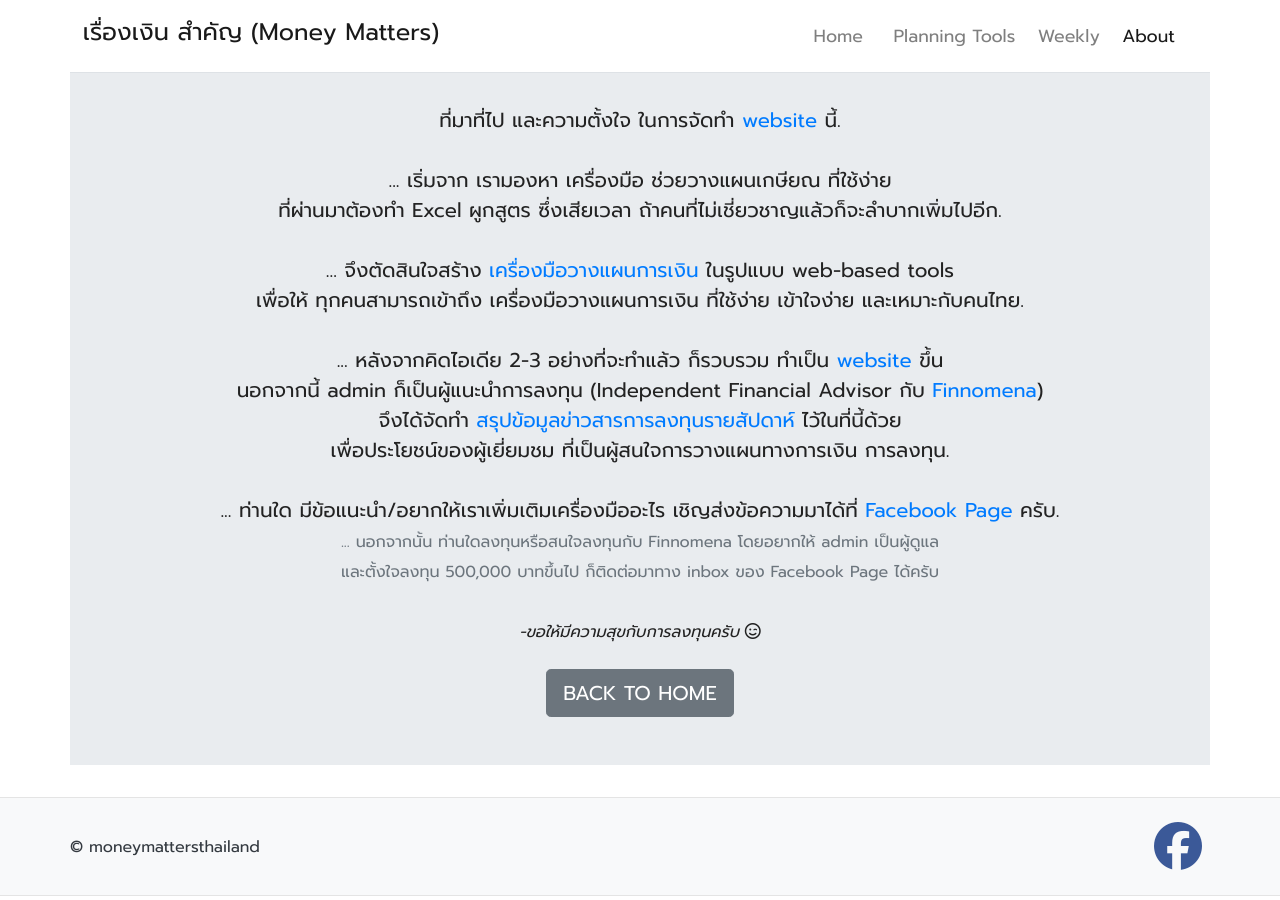
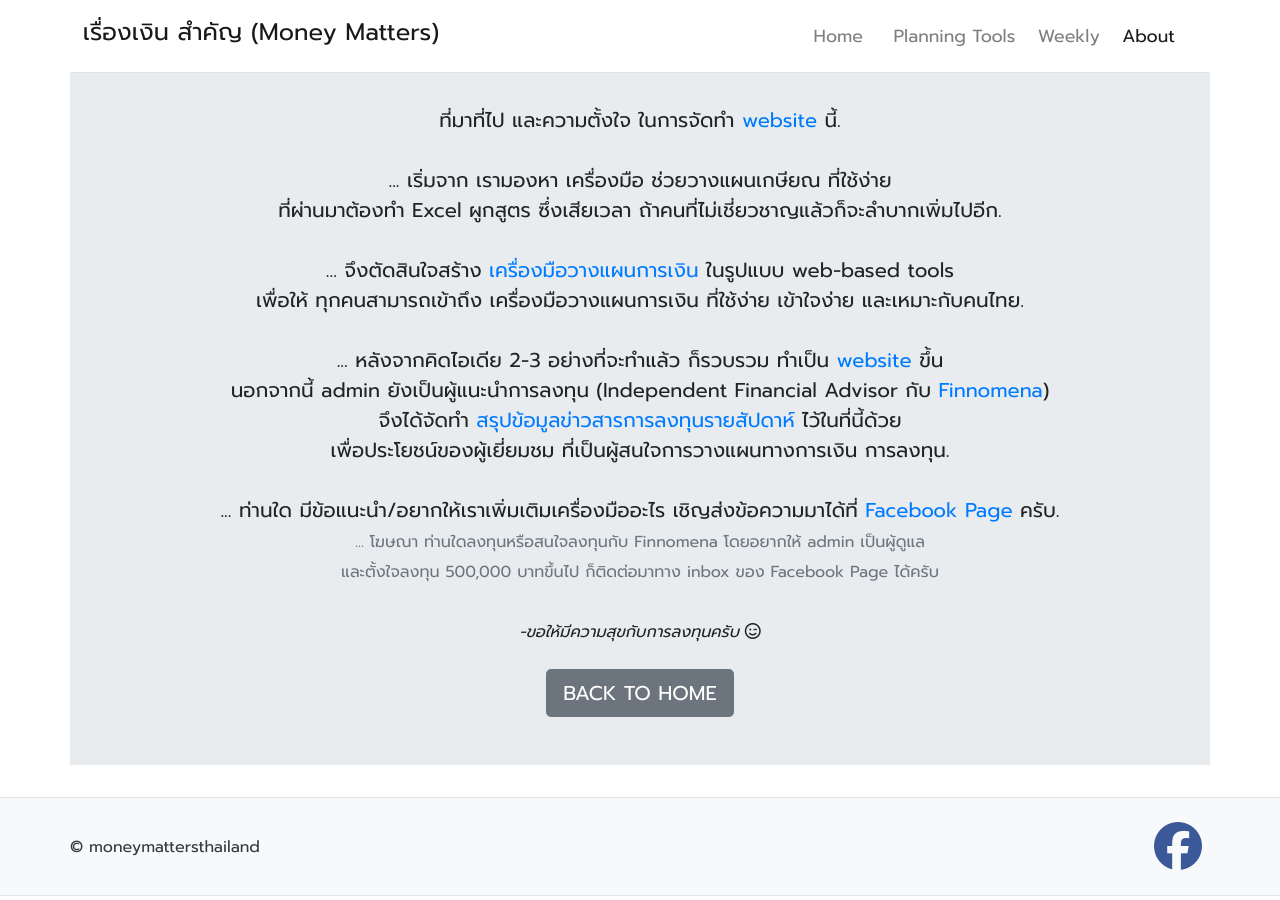
Before and after one commit to moneysart/moneysart.github.io, a Jekyll site: the page built from about/index.html, in a window 1280 px wide. Built offline with Jekyll 4.4.1, drawn with Linux system fonts in a browser that asks for light colours; nearby versions of some CDN libraries.

Commit message:
edit text

```diff
--- a/about/index.html
+++ b/about/index.html
@@ -26,14 +26,14 @@ canonical_url: /about/
                 <br>
                 <br>
                 ... หลังจากคิดไอเดีย 2-3 อย่างที่จะทำแล้ว ก็รวบรวม ทำเป็น <a href="{{ site.baseurl }}/">website</a> ขึ้น <br>
-                นอกจากนี้ admin ก็เป็นผู้แนะนำการลงทุน (Independent Financial Advisor กับ <a href="https://www.finnomena.com/)">Finnomena</a>)<br>
+                นอกจากนี้ admin ยังเป็นผู้แนะนำการลงทุน (Independent Financial Advisor กับ <a href="https://www.finnomena.com/)">Finnomena</a>)<br>
                 จึงได้จัดทำ <a href="{{ site.baseurl }}/weekly/">สรุปข้อมูลข่าวสารการลงทุนรายสัปดาห์</a> ไว้ในที่นี้ด้วย <br>
                 เพื่อประโยชน์ของผู้เยี่ยมชม ที่เป็นผู้สนใจการวางแผนทางการเงิน การลงทุน.
                 <br>
                 <br>
                 ... ท่านใด มีข้อแนะนำ/อยากให้เราเพิ่มเติมเครื่องมืออะไร เชิญส่งข้อความมาได้ที่ <a href="https://www.facebook.com/moneymattersthailand">Facebook Page</a> ครับ.
                 <br>
-                <small class="text-muted">... นอกจากนั้น ท่านใดลงทุนหรือสนใจลงทุนกับ Finnomena โดยอยากให้ admin เป็นผู้ดูแล <br>
+                <small class="text-muted">... โฆษณา ท่านใดลงทุนหรือสนใจลงทุนกับ Finnomena โดยอยากให้ admin เป็นผู้ดูแล <br>
                     และตั้งใจลงทุน 500,000 บาทขึ้นไป ก็ติดต่อมาทาง inbox ของ Facebook Page ได้ครับ</small>
                 <br>
                 <br>
```
